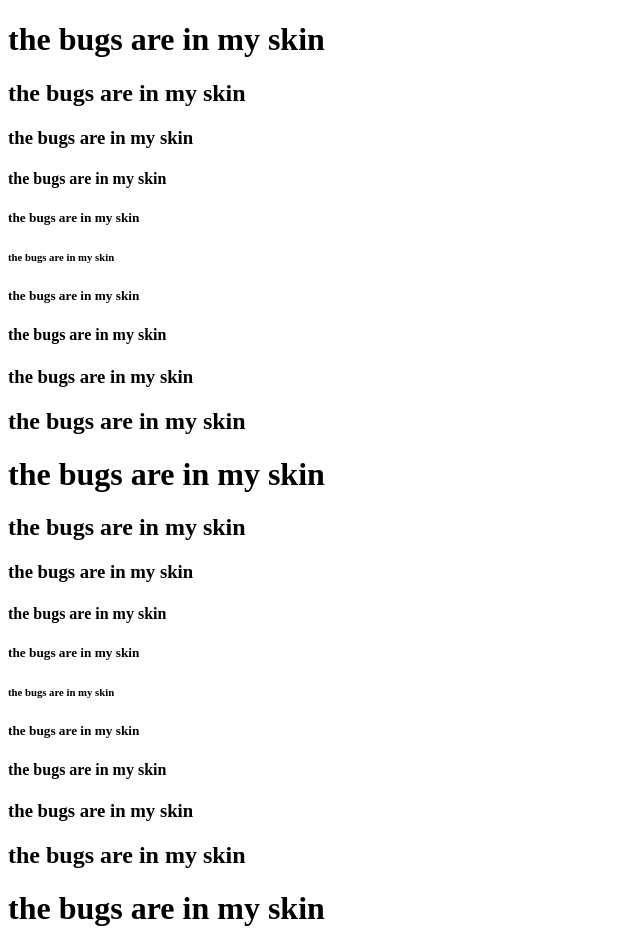
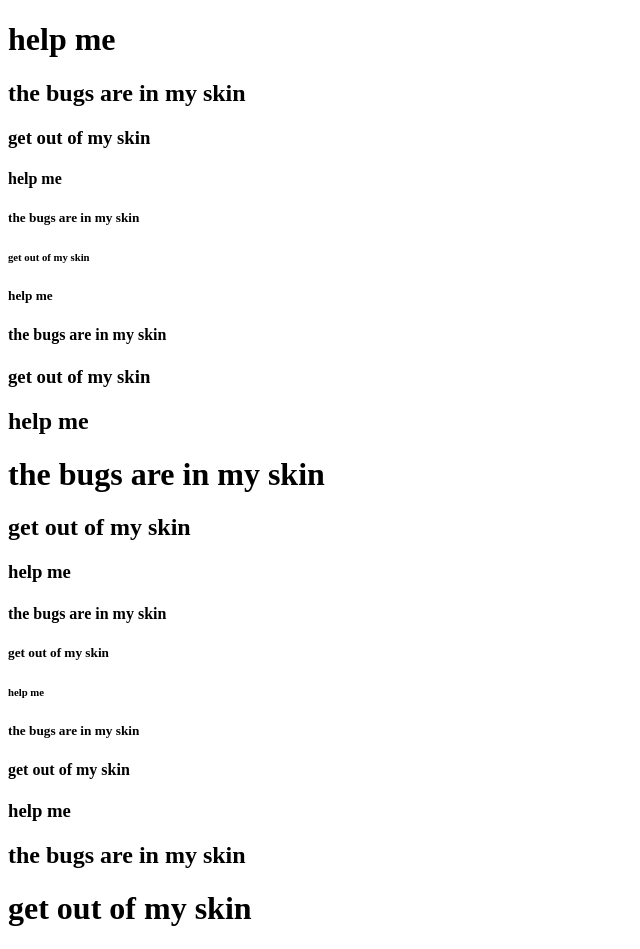
Before and after one commit to demonpie0369/cartrij, a plain HTML site: page index.html in a window 1280 px wide. Shown: the whole page, without its empty margins (0-640 px from the left). Drawn offline with Linux system fonts and the light colour scheme.

Commit message:
Update index.html

```diff
--- a/index.html
+++ b/index.html
@@ -7,26 +7,26 @@
 </head>
 <body>
 
+  <h1>help me</h1>
+  <h2>the bugs are in my skin</h2>
+  <h3>get out of my skin</h3>
+  <h4>help me</h4>
+  <h5>the bugs are in my skin</h5>
+  <h6>get out of my skin</h6>
+  <h5>help me</h5>
+  <h4>the bugs are in my skin</h4>
+  <h3>get out of my skin</h3>
+  <h2>help me</h2>
   <h1>the bugs are in my skin</h1>
+  <h2>get out of my skin</h2>
+  <h3>help me</h3>
+  <h4>the bugs are in my skin</h4>
+  <h5>get out of my skin</h5>
+  <h6>help me</h6>
+  <h5>the bugs are in my skin</h5>
+  <h4>get out of my skin</h4>
+  <h3>help me</h3>
   <h2>the bugs are in my skin</h2>
-  <h3>the bugs are in my skin</h3>
-  <h4>the bugs are in my skin</h4>
-  <h5>the bugs are in my skin</h5>
-  <h6>the bugs are in my skin</h6>
-  <h5>the bugs are in my skin</h5>
-  <h4>the bugs are in my skin</h4>
-  <h3>the bugs are in my skin</h3>
-  <h2>the bugs are in my skin</h2>
-  <h1>the bugs are in my skin</h1>
-  <h2>the bugs are in my skin</h2>
-  <h3>the bugs are in my skin</h3>
-  <h4>the bugs are in my skin</h4>
-  <h5>the bugs are in my skin</h5>
-  <h6>the bugs are in my skin</h6>
-  <h5>the bugs are in my skin</h5>
-  <h4>the bugs are in my skin</h4>
-  <h3>the bugs are in my skin</h3>
-  <h2>the bugs are in my skin</h2>
-  <h1>the bugs are in my skin</h1>
+  <h1>get out of my skin</h1>
 
 </body>
```
